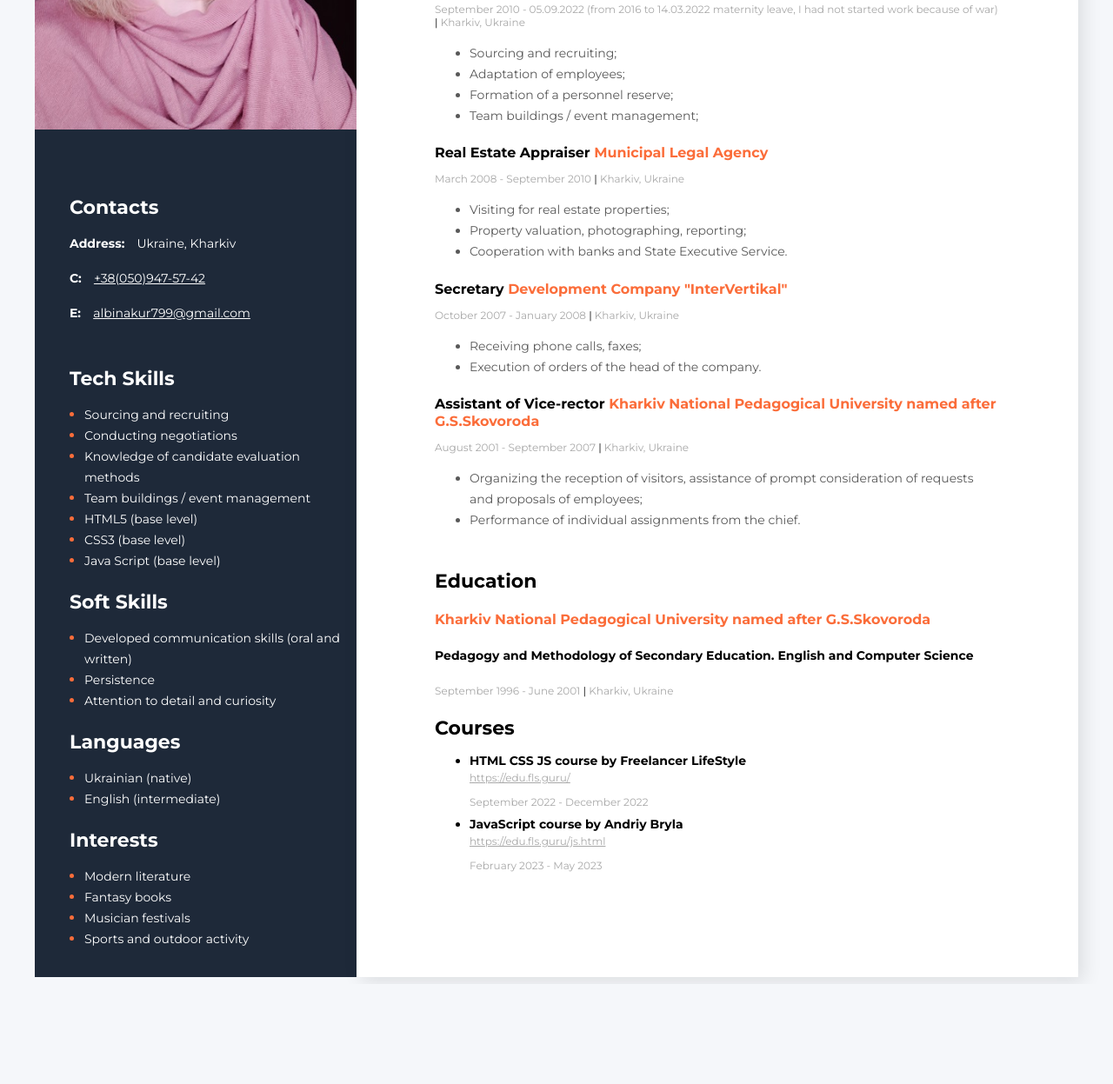
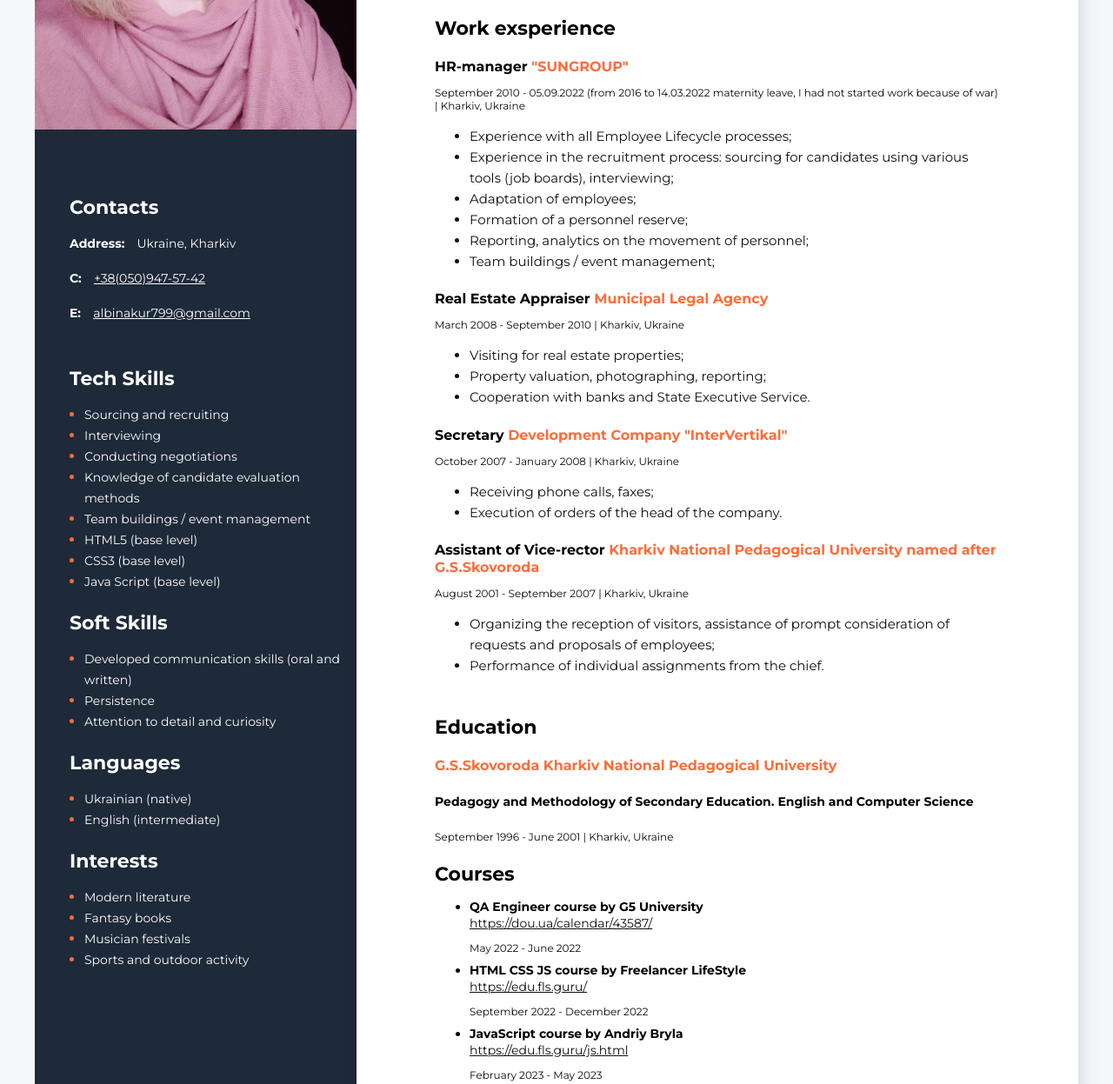
Before and after one commit to Albina-Bryzhan/cv, a plain HTML site: page index.html in a window 1280 px wide. Shown: the part 393-1640 px from the top of the page at 87% size. Before the commit the page ends 1525 px from the top, so only its background shows below. Drawn offline with Linux system fonts and the light colour scheme.

Commit message:
Add files via upload

```diff
--- a/Styles/styles.css
+++ b/Styles/styles.css
@@ -127,7 +127,7 @@ color: #000000;
     font-weight: 400;
     font-size: 12px;
     line-height: 15px;
-    color: #A8A8A8;
+    color: #0a0909;
     margin-bottom: 10px;
     }
 
@@ -147,9 +147,9 @@ color: #000000;
     .work_list_item {
     font-style: normal;
     font-weight: 400;
-    font-size: 14px;
+    font-size: 15px;
     line-height: 24px;
-    color: #595959;
+    color: #0f0f0f;
     }
     .courses_list_item{
     font-style: normal;
@@ -162,9 +162,9 @@ color: #000000;
      .courses_link {
     font-style: normal;
     font-weight: 400;
-    font-size: 12px;
+    font-size: 14px;
     line-height: 15px;
-    color: #A8A8A8;
+    color: #0f0f0f;
     margin-bottom: 10px;
     }
 
--- a/index.html
+++ b/index.html
@@ -1,26 +1,33 @@
 <!DOCTYPE html>
 <html lang="en">
   <head>
-    <meta charset="UTF-8">
-    <meta http-equiv="X-UA-Compatible" content="IE=edge">
-    <meta name="viewport" content="width=device-width, initial-scale=1.0">
-    <link rel="preconnect" href="https://fonts.googleapis.com">
-    <link rel="preconnect" href="https://fonts.gstatic.com" crossorigin>
-    <link href="https://fonts.googleapis.com/css2?family=Montserrat:wght@400;700&display=swap" rel="stylesheet">
-    <link rel="stylesheet" href="Styles/styles.css">
+    <meta charset="UTF-8" />
+    <meta http-equiv="X-UA-Compatible" content="IE=edge" />
+    <meta name="viewport" content="width=device-width, initial-scale=1.0" />
+    <link rel="preconnect" href="https://fonts.googleapis.com" />
+    <link rel="preconnect" href="https://fonts.gstatic.com" crossorigin />
+    <link
+      href="https://fonts.googleapis.com/css2?family=Montserrat:wght@400;700&display=swap"
+      rel="stylesheet"
+    />
+    <link rel="stylesheet" href="Styles/styles.css" />
     <title>Bryzhan_Albina_Myhailivna_CV</title>
   </head>
   <body>
     <!--Main-->
-<Div class="main">
+    <div class="main">
       <!--Main content-->
       <div class="main_content">
         <!--About user-->
         <div class="about">
-                <h2 class="about_position">HR-manager</h2>
+          <h2 class="about_position">Recruiter of non-technical specialties</h2>
           <h1 class="about_name">Albina Bryzhan</h1>
-                <p class="about_discription">Description </p>
-
+          <p class="about_discription">
+            I am looking for a job as a recruiter of non-technical specialties
+            in an IT company remotely. I have 6 years of experience as an HR
+            manager (sports and health center, shopping and office centers,
+            hotel). I like to work with people and documents)
+          </p>
         </div>
         <!--Projects-->
         <!-- <div class="projects">
@@ -52,69 +59,141 @@
           <h3 class="title">Work exsperience</h3>
           <!--Comany1-->
           <div>
-                    <h4 class="work_position">HR-manager <span class="organization">"SUNGROUP"</span></h4>
-                    <p class="period">September 2010 - 05.09.2022 (from 2016 to 14.03.2022 maternity leave, I had not started work because of war) <span class="line">|</span> Kharkiv, Ukraine</p>
+            <h4 class="work_position">
+              HR-manager <span class="organization">"SUNGROUP"</span>
+            </h4>
+            <p class="period">
+              September 2010 - 05.09.2022 (from 2016 to 14.03.2022 maternity
+              leave, I had not started work because of war)
+              <span class="line">|</span> Kharkiv, Ukraine
+            </p>
             <ul class="work list">
-                        <li class="work_list_item">Sourcing and recruiting;</li>
+              <li class="work_list_item">
+                Experience with all Employee Lifecycle processes;
+              </li>
+              <li class="work_list_item">
+                Experience in the recruitment process: sourcing for candidates
+                using various tools (job boards), interviewing;
+              </li>
               <li class="work_list_item">Adaptation of employees;</li>
-                        <li class="work_list_item">Formation of a personnel reserve; </li>
+              <li class="work_list_item">Formation of a personnel reserve;</li>
+              <li class="work_list_item">
+                Reporting, analytics on the movement of personnel;
+              </li>
               <li class="work_list_item">Team buildings / event management;</li>
-
             </ul>
           </div>
           <!--Comany2-->
           <div>
-                    <h4 class="work_position">Real Estate Appraiser <span class="organization"> Municipal Legal Agency</span></h4>
-                    <p class="period">March 2008 - September 2010 <span class="line">|</span> Kharkiv, Ukraine</p>
+            <h4 class="work_position">
+              Real Estate Appraiser
+              <span class="organization"> Municipal Legal Agency</span>
+            </h4>
+            <p class="period">
+              March 2008 - September 2010 <span class="line">|</span> Kharkiv,
+              Ukraine
+            </p>
             <ul class="work list">
-                        <li class="work_list_item">Visiting for real estate properties;</li>
-                        <li class="work_list_item">Property valuation, photographing, reporting;</li>
-                        <li class="work_list_item">Cooperation with banks and State Executive Service.</li>
+              <li class="work_list_item">
+                Visiting for real estate properties;
+              </li>
+              <li class="work_list_item">
+                Property valuation, photographing, reporting;
+              </li>
+              <li class="work_list_item">
+                Cooperation with banks and State Executive Service.
+              </li>
             </ul>
           </div>
           <!--Comany3-->
           <div>
-                    <h4 class="work_position">Secretary <span class="organization"> Development Company "InterVertikal"</span></h4>
-                    <p class="period">October 2007 - January 2008 <span class="line">|</span> Kharkiv, Ukraine</p>
+            <h4 class="work_position">
+              Secretary
+              <span class="organization">
+                Development Company "InterVertikal"</span
+              >
+            </h4>
+            <p class="period">
+              October 2007 - January 2008 <span class="line">|</span> Kharkiv,
+              Ukraine
+            </p>
             <ul class="work list">
               <li class="work_list_item">Receiving phone calls, faxes;</li>
-                        <li class="work_list_item">Execution of orders of the head of the company.</li>
+              <li class="work_list_item">
+                Execution of orders of the head of the company.
+              </li>
             </ul>
           </div>
           <!--Comany4-->
           <div>
-                    <h4 class="work_position">Assistant of Vice-rector <span class="organization">Kharkiv National Pedagogical University named after G.S.Skovoroda</span></h4>
-                    <p class="period"> August 2001 - September 2007 <span class="line">|</span> Kharkiv, Ukraine</p>
+            <h4 class="work_position">
+              Assistant of Vice-rector
+              <span class="organization"
+                >Kharkiv National Pedagogical University named after
+                G.S.Skovoroda</span
+              >
+            </h4>
+            <p class="period">
+              August 2001 - September 2007 <span class="line">|</span> Kharkiv,
+              Ukraine
+            </p>
             <ul class="work list">
-                        <li class="work_list_item">Organizing the reception of visitors, assistance of prompt consideration of requests and proposals of employees;</li>
-                        <li class="work_list_item">Performance of individual assignments from the chief.</li>
+              <li class="work_list_item">
+                Organizing the reception of visitors, assistance of prompt
+                consideration of requests and proposals of employees;
+              </li>
+              <li class="work_list_item">
+                Performance of individual assignments from the chief.
+              </li>
             </ul>
           </div>
         </div>
         <!--Education-->
         <div class="education">
           <h3 class="title">Education</h3>
-        <h4 class="name_of_univerity">Kharkiv National Pedagogical University named after G.S.Skovoroda</h4>
-        <h5 class="speciality">Pedagogy and Methodology of Secondary Education. English and Computer Science</h5>
-        <p class="period"> September 1996 - June 2001 <span class="line">|</span> Kharkiv, Ukraine</p>
+          <h4 class="name_of_univerity">
+            G.S.Skovoroda Kharkiv National Pedagogical University
+          </h4>
+          <h5 class="speciality">
+            Pedagogy and Methodology of Secondary Education. English and
+            Computer Science
+          </h5>
+          <p class="period">
+            September 1996 - June 2001 <span class="line">|</span> Kharkiv,
+            Ukraine
+          </p>
         </div>
         <!--Courses-->
         <div class="courses">
           <h3 class="title">Courses</h3>
           <ul class="courses list">
-                <li class="courses_list_item">HTML CSS JS course by Freelancer LifeStyle </li>
-                <a class="courses_link" href="https://edu.fls.guru/">https://edu.fls.guru/</a>
-                <p class="period"> September 2022 - December 2022</p>
+            <li class="courses_list_item">
+              QA Engineer course by G5 University
+            </li>
+            <a class="courses_link" href="https://dou.ua/calendar/43587/"
+              >https://dou.ua/calendar/43587/</a
+            >
+            <p class="period">May 2022 - June 2022</p>
+
+            <li class="courses_list_item">
+              HTML CSS JS course by Freelancer LifeStyle
+            </li>
+            <a class="courses_link" href="https://edu.fls.guru/"
+              >https://edu.fls.guru/</a
+            >
+            <p class="period">September 2022 - December 2022</p>
 
             <li class="courses_list_item">JavaScript course by Andriy Bryla</li>
-                <a class="courses_link" href="https://edu.fls.guru/js.html">https://edu.fls.guru/js.html</a>
-                <p class="period"> February 2023 - May 2023</p>
+            <a class="courses_link" href="https://edu.fls.guru/js.html"
+              >https://edu.fls.guru/js.html</a
+            >
+            <p class="period">February 2023 - May 2023</p>
           </ul>
         </div>
       </div>
       <!--Sidebar-->
       <aside class="sidebar">
-    <img src="img/ph1.jpg" alt="user photo" class="photo">
+        <img src="img/ph1.jpg" alt="user photo" class="photo" />
         <!--Contacts-->
         <div class="contacts">
           <h3 class="sidebar_title">Contacts</h3>
@@ -125,11 +204,15 @@
             </p>
             <p>
               <span class="contact_type">C:</span>
-                    <a href="tel:380509475742" class="contact_link"> +38(050)947-57-42</a>
+              <a href="tel:380509475742" class="contact_link">
+                +38(050)947-57-42</a
+              >
             </p>
             <p>
               <span class="contact_type">E:</span>
-                    <a href="mailto:albinakur799@gmail.com" class="contact_link">albinakur799@gmail.com</a>
+              <a href="mailto:albinakur799@gmail.com" class="contact_link"
+                >albinakur799@gmail.com</a
+              >
             </p>
           </div>
         </div>
@@ -137,34 +220,66 @@
         <div class="tech_skills">
           <h3 class="sidebar_title">Tech Skills</h3>
           <ul class="tech_skills_list">
-                 <li class="tech_skills_item"> <span class="tech_skills_text">Sourcing and recruiting</span></li>
-                <li class="tech_skills_item"> <span class="tech_skills_text">Сonducting negotiations</span></li>
-                <li class="tech_skills_item"> <span class="tech_skills_text">Knowledge of candidate evaluation methods</span></li>
-                <li class="tech_skills_item"> <span class="tech_skills_text">Team buildings / event management</span></li>
+            <li class="tech_skills_item">
+              <span class="tech_skills_text">Sourcing and recruiting</span>
+            </li>
+            <li class="tech_skills_item">
+              <span class="tech_skills_text">Interviewing</span>
+            </li>
+            <li class="tech_skills_item">
+              <span class="tech_skills_text">Сonducting negotiations</span>
+            </li>
+            <li class="tech_skills_item">
+              <span class="tech_skills_text"
+                >Knowledge of candidate evaluation methods</span
+              >
+            </li>
+            <li class="tech_skills_item">
+              <span class="tech_skills_text"
+                >Team buildings / event management</span
+              >
+            </li>
 
-                <li class="tech_skills_item"> <span class="tech_skills_text">HTML5 (base level)</span> </li>
-                <li class="tech_skills_item"> <span class="tech_skills_text">CSS3 (base level)</span></li>
-                <li class="tech_skills_item"> <span class="tech_skills_text">Java Script (base level)</span></li>
-
+            <li class="tech_skills_item">
+              <span class="tech_skills_text">HTML5 (base level)</span>
+            </li>
+            <li class="tech_skills_item">
+              <span class="tech_skills_text">CSS3 (base level)</span>
+            </li>
+            <li class="tech_skills_item">
+              <span class="tech_skills_text">Java Script (base level)</span>
+            </li>
           </ul>
         </div>
         <!--Soft Skills-->
         <div class="soft_skills">
           <h3 class="sidebar_title">Soft Skills</h3>
           <ul class="soft_skills_list">
-                <li class="soft_skills_item"> <span class="soft_skills_text">Developed communication skills (oral and written)</span></li>
-                <li class="soft_skills_item"> <span class="soft_skills_text">Persistence</span></li>
-                <li class="soft_skills_item"> <span class="soft_skills_text">Attention to detail and curiosity</span></li>
-
+            <li class="soft_skills_item">
+              <span class="soft_skills_text"
+                >Developed communication skills (oral and written)</span
+              >
+            </li>
+            <li class="soft_skills_item">
+              <span class="soft_skills_text">Persistence</span>
+            </li>
+            <li class="soft_skills_item">
+              <span class="soft_skills_text"
+                >Attention to detail and curiosity</span
+              >
+            </li>
           </ul>
         </div>
         <!--Languages-->
         <div class="soft_skills">
           <h3 class="sidebar_title">Languages</h3>
           <ul class="soft_skills_list">
-                <li class="soft_skills_item"> <span class="soft_skills_text">Ukrainian (native)</span></li>
-                <li class="soft_skills_item"> <span class="soft_skills_text">English (intermediate)</span></li>
-
+            <li class="soft_skills_item">
+              <span class="soft_skills_text">Ukrainian (native)</span>
+            </li>
+            <li class="soft_skills_item">
+              <span class="soft_skills_text">English (intermediate)</span>
+            </li>
           </ul>
         </div>
 
@@ -172,15 +287,21 @@
         <div class="interests">
           <h3 class="sidebar_title">Interests</h3>
           <ul class="interests_list">
-                <li class="interests_item"> <span class="interests_text">Modern literature</span> </li>
-                <li class="interests_item"> <span class="interests_text">Fantasy books</span></li>
-                <li class="interests_item"> <span class="interests_text">Musician festivals</span></li>
-                <li class="interests_item"> <span class="interests_text">Sports and outdoor activity</span></li>
+            <li class="interests_item">
+              <span class="interests_text">Modern literature</span>
+            </li>
+            <li class="interests_item">
+              <span class="interests_text">Fantasy books</span>
+            </li>
+            <li class="interests_item">
+              <span class="interests_text">Musician festivals</span>
+            </li>
+            <li class="interests_item">
+              <span class="interests_text">Sports and outdoor activity</span>
+            </li>
           </ul>
         </div>
-
       </aside>
-</Div>
-
+    </div>
   </body>
 </html>
```
Lines whose indentation alone changed are shown as unchanged.
